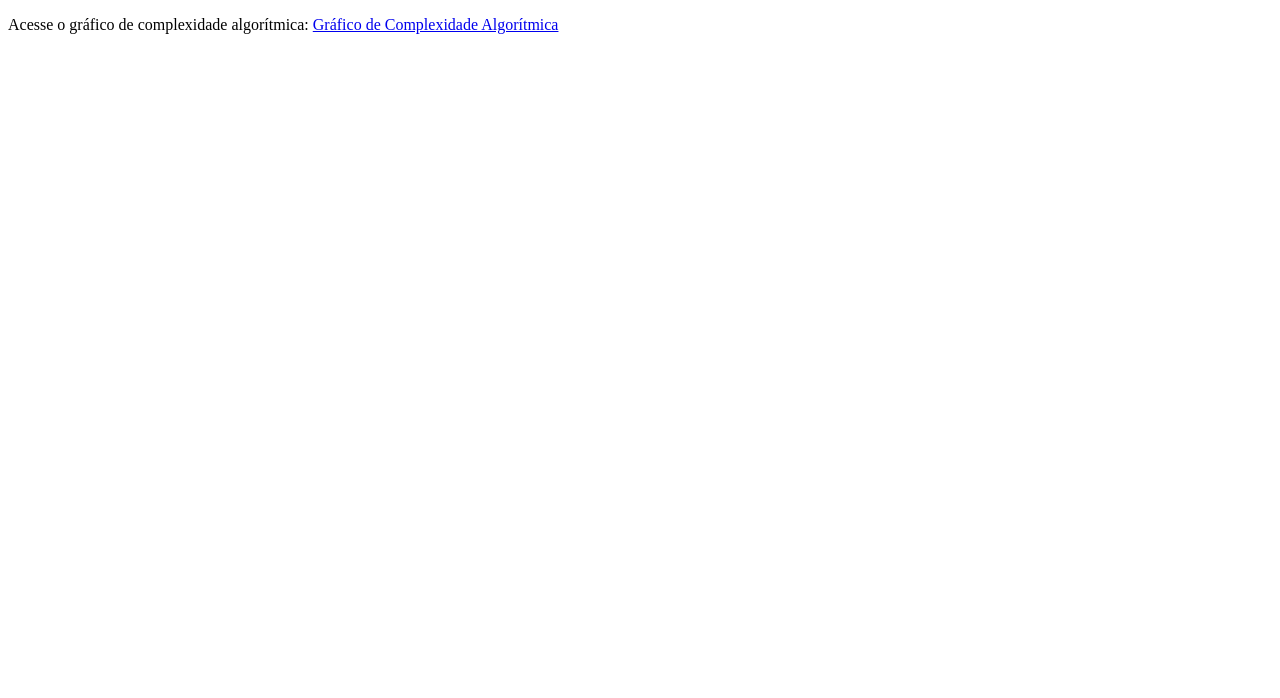
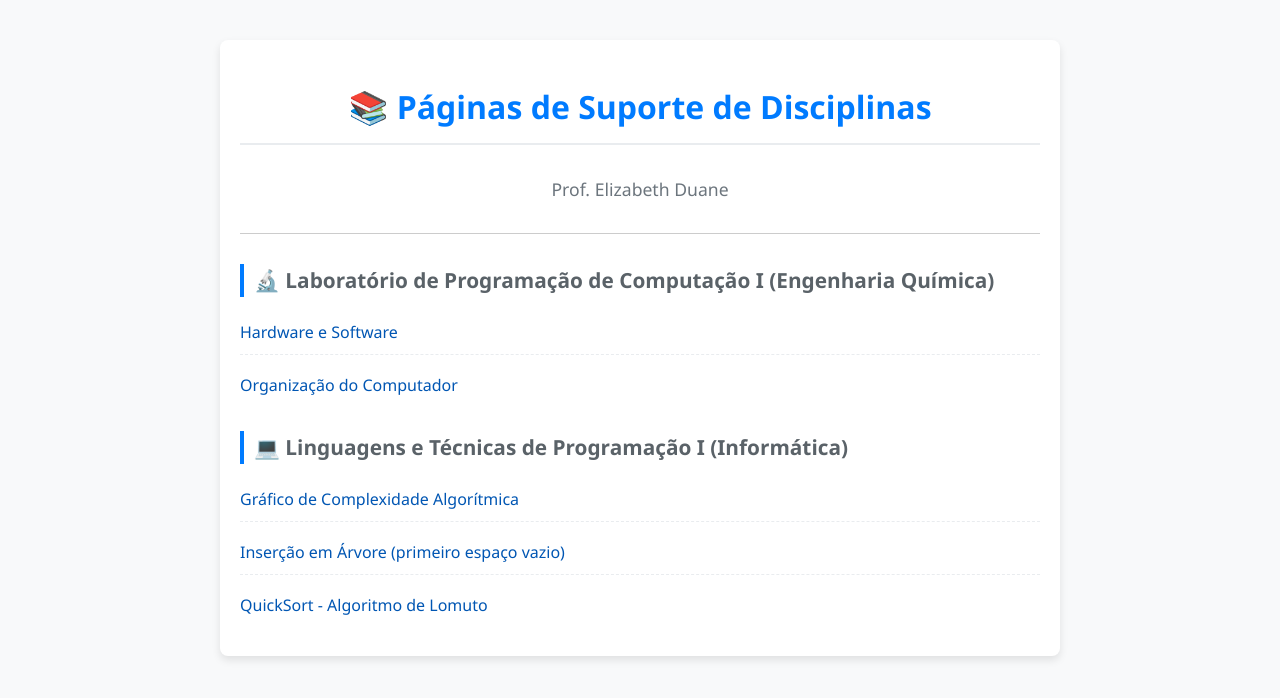
Before and after one commit to profelizabethduane/profelizabethduane.github.io, a plain HTML site: page index.html in a window 1280 px wide. Drawn offline with Linux system fonts and the light colour scheme.

Commit message:
Revise index.html with new title and styles
Updated the title and added styles for better layout and design. Enhanced the content structure with headings and links for programming courses.

```diff
--- a/index.html
+++ b/index.html
@@ -3,13 +3,117 @@
 <head>
     <meta charset="UTF-8">
     <meta name="viewport" content="width=device-width, initial-scale=1.0">
-    <title>Página Inicial</title>
+    <title>Páginas de Suporte - Prof. Elizabeth Duane</title>
+    <style>
+        /* Reset e Base */
+        body {
+            font-family: 'Segoe UI', Tahoma, Geneva, Verdana, sans-serif;
+            margin: 0;
+            padding: 0;
+            background-color: #f8f9fa; /* Fundo claro */
+            color: #333;
+            line-height: 1.6;
+        }
+
+        /* Container Principal */
+        .container {
+            max-width: 800px;
+            margin: 40px auto;
+            padding: 20px;
+            background-color: #ffffff; /* Fundo branco para o conteúdo */
+            box-shadow: 0 4px 8px rgba(0, 0, 0, 0.1); /* Sombra suave */
+            border-radius: 8px;
+        }
+
+        /* Título Principal */
+        h1 {
+            color: #007bff; /* Azul primário */
+            text-align: center;
+            margin-bottom: 30px;
+            border-bottom: 2px solid #e9ecef;
+            padding-bottom: 10px;
+        }
+
+        /* Título de Seção (Disciplina) */
+        h2 {
+            color: #5a6268;
+            margin-top: 25px;
+            margin-bottom: 15px;
+            font-size: 1.3em;
+            padding-left: 10px;
+            border-left: 4px solid #007bff; /* Linha de destaque */
+        }
+
+        /* Lista de Links */
+        .link-list {
+            list-style: none; /* Remove marcadores padrão */
+            padding: 0;
+            margin: 0;
+        }
+
+        .link-list li {
+            margin-bottom: 10px;
+            padding: 8px 0;
+            border-bottom: 1px dashed #e9ecef;
+        }
+
+        .link-list li:last-child {
+            border-bottom: none;
+        }
+
+        /* Links */
+        a {
+            text-decoration: none; /* Remove sublinhado */
+            color: #0056b3; /* Cor azul mais escura para o link */
+            transition: color 0.3s;
+            font-weight: 500;
+        }
+
+        a:hover {
+            color: #007bff; /* Cor ao passar o mouse */
+            text-decoration: underline;
+        }
+
+        .separator {
+            margin: 30px 0;
+            border: 0;
+            border-top: 1px solid #ccc;
+        }
+
+    </style>
 </head>
 <body>
-    <p>
-        Acesse o gráfico de complexidade algorítmica:
-        <a href="complexidade_algoritmica_grafico.html">Gráfico de Complexidade Algorítmica</a>
-    </p>
+    <div class="container">
+        <h1>📚 Páginas de Suporte de Disciplinas</h1>
+        <p style="text-align: center; font-size: 1.1em; color: #6c757d;">
+            Prof. Elizabeth Duane
+        </p>
 
+        <hr class="separator">
+
+        <h2>🔬 Laboratório de Programação de Computação I (Engenharia Química)</h2>
+        <ul class="link-list">
+            <li>
+                <a href="hardware_software.html">Hardware e Software</a>
+            </li>
+            <li>
+                <a href="organizacao_computadores.html">Organização do Computador</a>
+            </li>
+        </ul>
+
+        <h2>💻 Linguagens e Técnicas de Programação I (Informática)</h2>
+        <ul class="link-list">
+            <li>
+                <a href="complexidade_algoritmica_grafico.html">Gráfico de Complexidade Algorítmica</a>
+            </li>
+            <li>
+                <a href="insercao_arvore.html">Inserção em Árvore (primeiro espaço vazio)</a>
+            </li>
+            <li>
+                <a href="quick_sort_lomuto.html">QuickSort - Algoritmo de Lomuto</a>
+            </li>
+        </ul>
+
+    </div>
 </body>
 </html>
```
